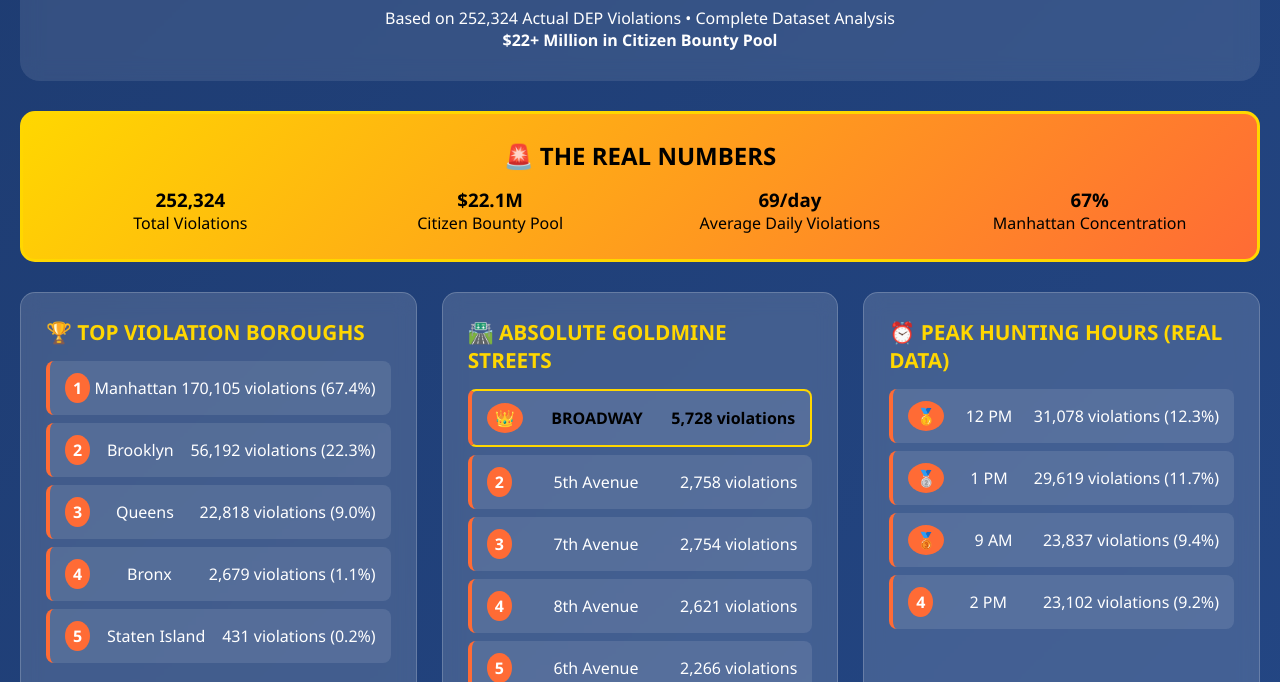
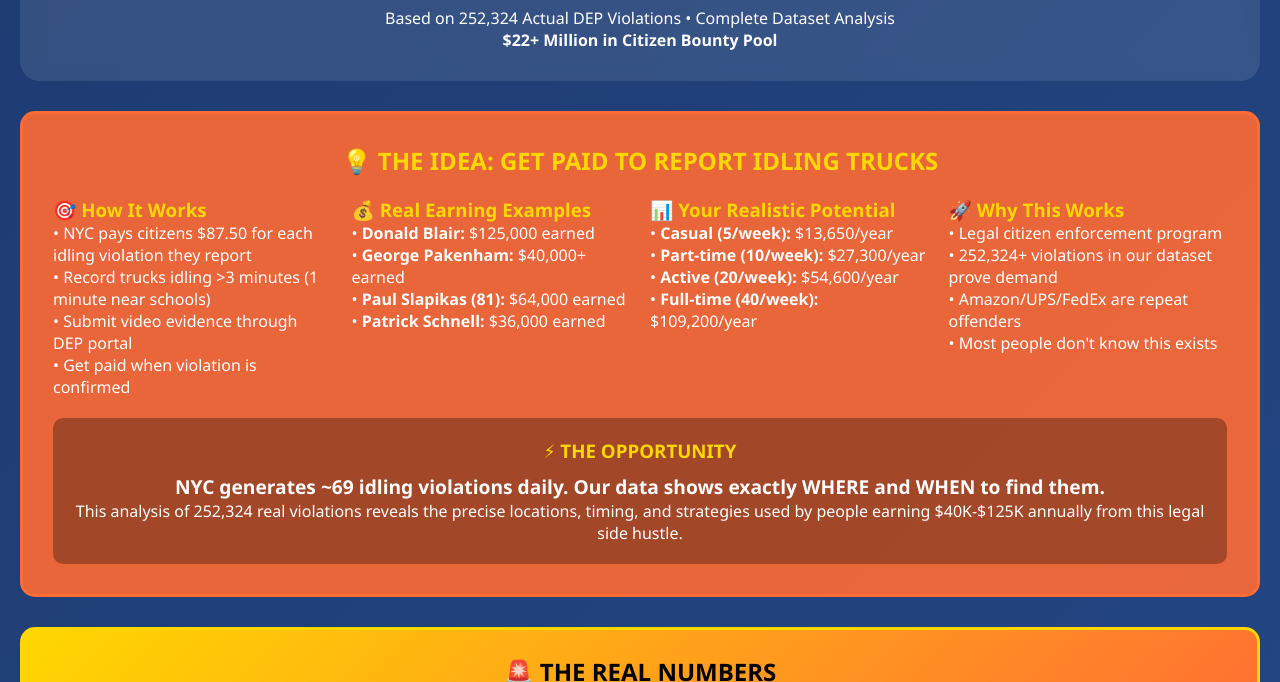
Before and after one commit to donnybadamo/data-projects, a plain HTML site: page index.html in a window 1280 px wide. Shown: the part 118-800 px from the top of the page. Drawn offline with nearby package versions, Linux system fonts and the light colour scheme.

Commit message:
Add files via upload

```diff
--- a/index.html
+++ b/index.html
@@ -209,6 +209,50 @@
             <h1>🎯 REAL NYC IDLING INTELLIGENCE</h1>
             <p>Based on 252,324 Actual DEP Violations • Complete Dataset Analysis</p>
             <p><strong>$22+ Million in Citizen Bounty Pool</strong></p>
+        </div>
+
+        <div style="background: rgba(255,107,53,0.9); color: white; padding: 30px; border-radius: 15px; margin-bottom: 30px; border: 3px solid #FF6B35;">
+            <h2 style="color: #FFD700; text-align: center; margin-bottom: 20px;">💡 THE IDEA: GET PAID TO REPORT IDLING TRUCKS</h2>
+
+            <div style="display: grid; grid-template-columns: repeat(auto-fit, minmax(250px, 1fr)); gap: 20px; margin-bottom: 20px;">
+                <div>
+                    <h3 style="color: #FFD700;">🎯 How It Works</h3>
+                    <p>• NYC pays citizens $87.50 for each idling violation they report</p>
+                    <p>• Record trucks idling >3 minutes (1 minute near schools)</p>
+                    <p>• Submit video evidence through DEP portal</p>
+                    <p>• Get paid when violation is confirmed</p>
+                </div>
+
+                <div>
+                    <h3 style="color: #FFD700;">💰 Real Earning Examples</h3>
+                    <p>• <strong>Donald Blair:</strong> $125,000 earned</p>
+                    <p>• <strong>George Pakenham:</strong> $40,000+ earned</p>
+                    <p>• <strong>Paul Slapikas (81):</strong> $64,000 earned</p>
+                    <p>• <strong>Patrick Schnell:</strong> $36,000 earned</p>
+                </div>
+
+                <div>
+                    <h3 style="color: #FFD700;">📊 Your Realistic Potential</h3>
+                    <p>• <strong>Casual (5/week):</strong> $13,650/year</p>
+                    <p>• <strong>Part-time (10/week):</strong> $27,300/year</p>
+                    <p>• <strong>Active (20/week):</strong> $54,600/year</p>
+                    <p>• <strong>Full-time (40/week):</strong> $109,200/year</p>
+                </div>
+
+                <div>
+                    <h3 style="color: #FFD700;">🚀 Why This Works</h3>
+                    <p>• Legal citizen enforcement program</p>
+                    <p>• 252,324+ violations in our dataset prove demand</p>
+                    <p>• Amazon/UPS/FedEx are repeat offenders</p>
+                    <p>• Most people don't know this exists</p>
+                </div>
+            </div>
+
+            <div style="background: rgba(0,0,0,0.3); padding: 20px; border-radius: 10px; text-align: center;">
+                <h3 style="color: #FFD700; margin-bottom: 10px;">⚡ THE OPPORTUNITY</h3>
+                <p style="font-size: 1.2em;"><strong>NYC generates ~69 idling violations daily. Our data shows exactly WHERE and WHEN to find them.</strong></p>
+                <p>This analysis of 252,324 real violations reveals the precise locations, timing, and strategies used by people earning $40K-$125K annually from this legal side hustle.</p>
+            </div>
         </div>
 
         <div class="mega-stats">
```
